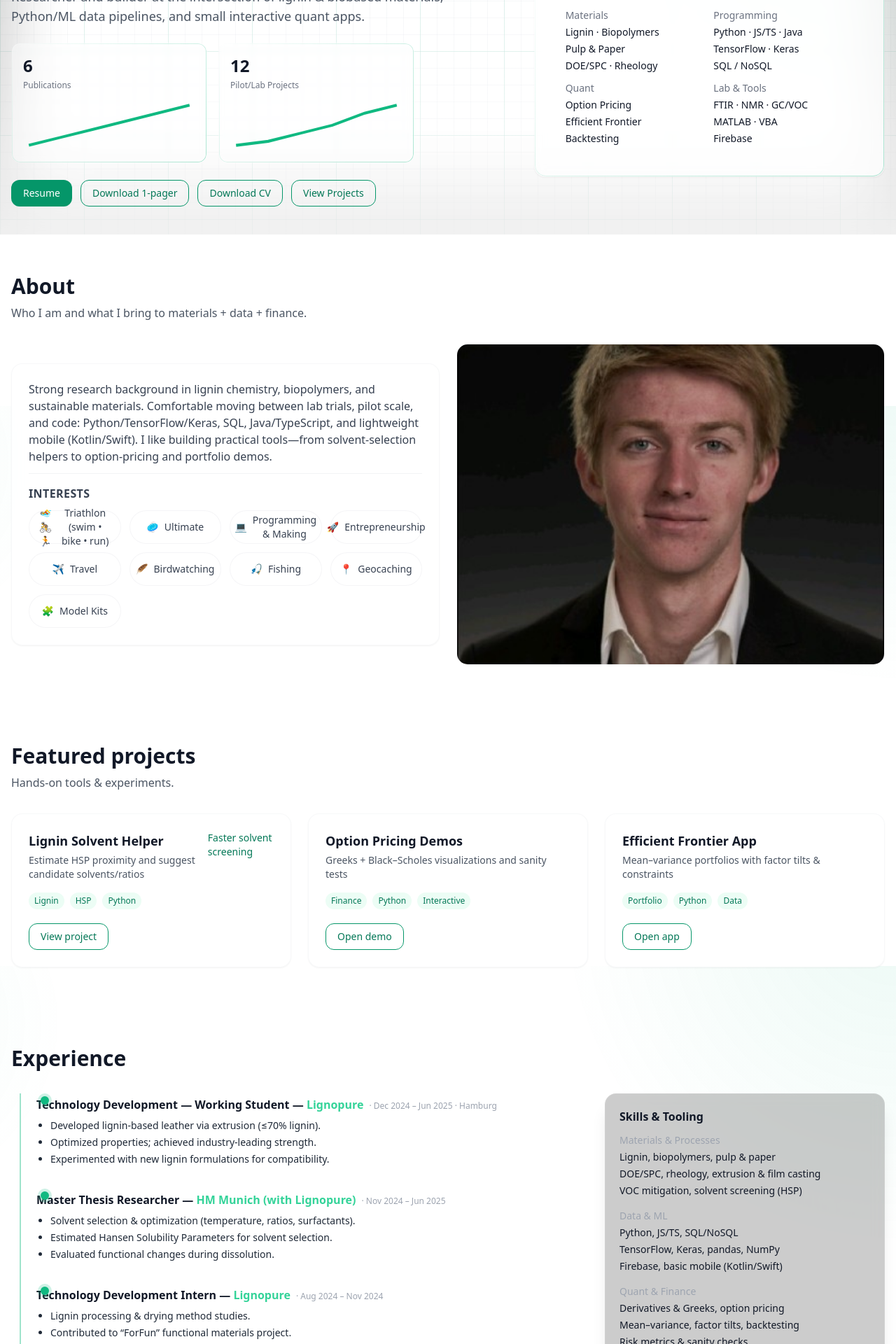
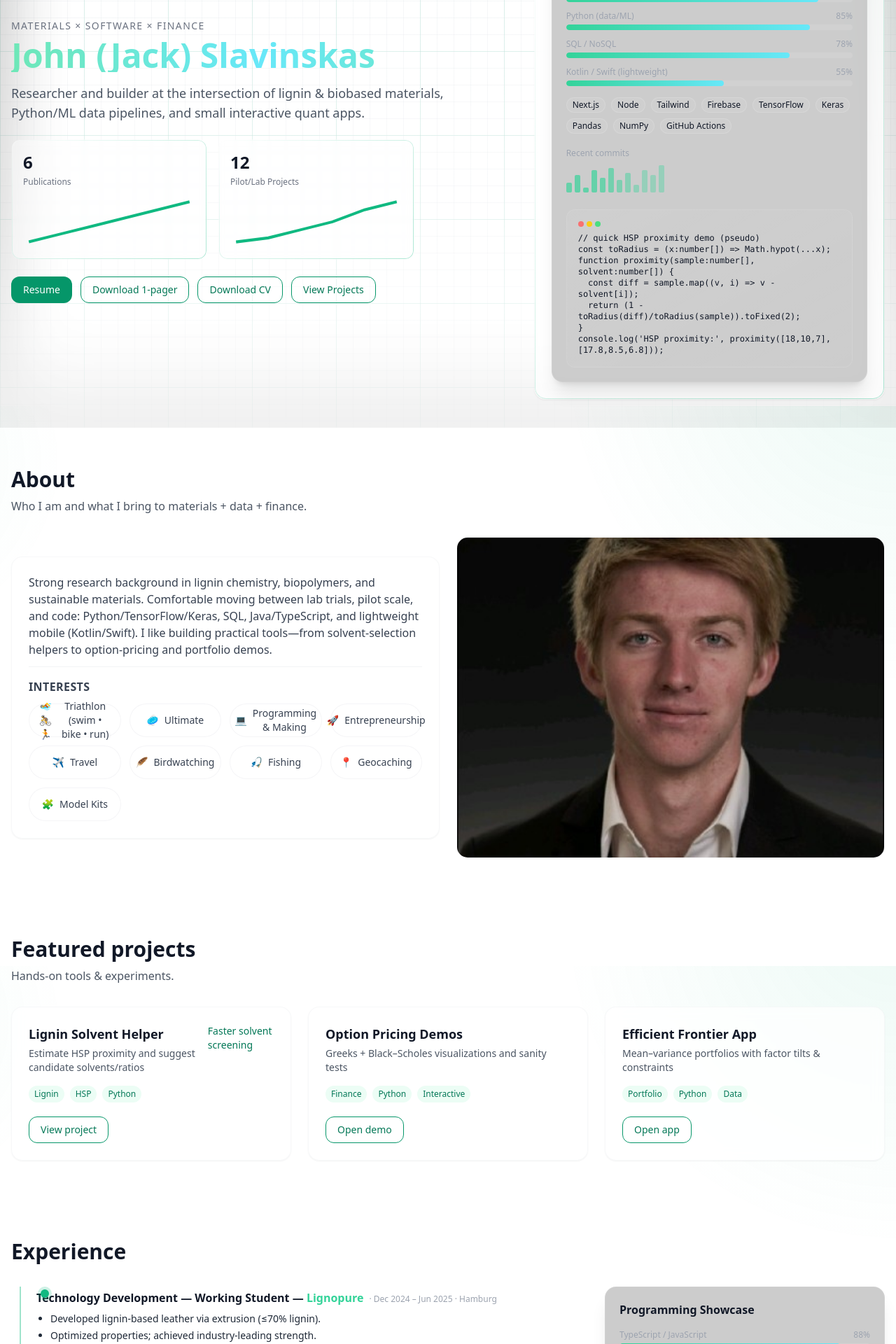
Before and after one commit to Tridude5/JohnSlavinskas, a Next.js app: page / in a window 1280 px wide. Shown: the part 220-2140 px from the top of the page at 70% size. Built offline with nearby package versions, Linux system fonts and the light colour scheme.

Commit message:
Update page.tsx

```diff
--- a/app/page.tsx
+++ b/app/page.tsx
@@ -57,43 +57,88 @@ function GreenTimeline({ items }: { items: TLItem[] }) {
   );
 }
 
-/* ---------------- Skills Sidebar ---------------- */
-function SkillsSidebar() {
+/* ---------------- Fancy programming sidebar ---------------- */
+function Bar({ label, pct }: { label: string; pct: number }) {
+  return (
+    <div>
+      <div className="flex items-baseline justify-between text-xs text-gray-400">
+        <span>{label}</span>
+        <span>{pct}%</span>
+      </div>
+      <div className="mt-1 h-2 w-full rounded-full bg-white/10 overflow-hidden">
+        <div
+          className="h-full rounded-full bg-gradient-to-r from-emerald-400 to-cyan-300"
+          style={{ width: `${pct}%` }}
+        />
+      </div>
+    </div>
+  );
+}
+
+function Badge({ children }: { children: React.ReactNode }) {
+  return (
+    <span className="inline-flex items-center rounded-full border border-white/15 bg-white/5 px-2 py-0.5 text-xs">
+      {children}
+    </span>
+  );
+}
+
+function ProgrammingShowcase() {
   return (
     <aside className="rounded-2xl border border-white/10 bg-black/20 backdrop-blur p-5 shadow-xl">
-      <h3 className="font-semibold">Skills & Tooling</h3>
-      <div className="mt-3 grid grid-cols-1 gap-4 text-sm">
-        <div>
-          <div className="text-gray-400">Materials & Processes</div>
-          <ul className="mt-1 space-y-1">
-            <li>Lignin, biopolymers, pulp & paper</li>
-            <li>DOE/SPC, rheology, extrusion & film casting</li>
-            <li>VOC mitigation, solvent screening (HSP)</li>
-          </ul>
+      <h3 className="font-semibold">Programming Showcase</h3>
+
+      {/* language bars */}
+      <div className="mt-4 space-y-3">
+        <Bar label="TypeScript / JavaScript" pct={88} />
+        <Bar label="Python (data/ML)" pct={85} />
+        <Bar label="SQL / NoSQL" pct={78} />
+        <Bar label="Kotlin / Swift (lightweight)" pct={55} />
+      </div>
+
+      {/* stack badges */}
+      <div className="mt-4 flex flex-wrap gap-2">
+        <Badge>Next.js</Badge>
+        <Badge>Node</Badge>
+        <Badge>Tailwind</Badge>
+        <Badge>Firebase</Badge>
+        <Badge>TensorFlow</Badge>
+        <Badge>Keras</Badge>
+        <Badge>Pandas</Badge>
+        <Badge>NumPy</Badge>
+        <Badge>GitHub Actions</Badge>
+      </div>
+
+      {/* mini activity sparkline (pure CSS) */}
+      <div className="mt-5">
+        <div className="text-xs text-gray-400 mb-2">Recent commits</div>
+        <div className="flex items-end gap-1 h-10">
+          {[4, 7, 2, 9, 6, 10, 5, 8, 3, 9, 7, 11].map((h, i) => (
+            <div
+              key={i}
+              className="w-2 rounded-sm bg-emerald-400/70 animate-pulse"
+              style={{ height: `${h * 0.22}rem`, animationDelay: `${i * 120}ms` }}
+            />
+          ))}
         </div>
-        <div>
-          <div className="text-gray-400">Data & ML</div>
-          <ul className="mt-1 space-y-1">
-            <li>Python, JS/TS, SQL/NoSQL</li>
-            <li>TensorFlow, Keras, pandas, NumPy</li>
-            <li>Firebase, basic mobile (Kotlin/Swift)</li>
-          </ul>
+      </div>
+
+      {/* tiny code card */}
+      <div className="mt-6 rounded-xl border border-white/10 bg-gradient-to-br from-white/5 to-transparent p-4 font-mono text-xs">
+        <div className="flex gap-1 mb-2">
+          <span className="size-2 rounded-full bg-red-400" />
+          <span className="size-2 rounded-full bg-yellow-400" />
+          <span className="size-2 rounded-full bg-green-400" />
         </div>
-        <div>
-          <div className="text-gray-400">Quant & Finance</div>
-          <ul className="mt-1 space-y-1">
-            <li>Derivatives & Greeks, option pricing</li>
-            <li>Mean–variance, factor tilts, backtesting</li>
-            <li>Risk metrics & sanity checks</li>
-          </ul>
-        </div>
-        <div>
-          <div className="text-gray-400">Lab & Instruments</div>
-          <ul className="mt-1 space-y-1">
-            <li>FTIR, NMR, GC/VOC</li>
-            <li>MATLAB, VBA, Git</li>
-          </ul>
-        </div>
+        <pre className="whitespace-pre-wrap">
+{`// quick HSP proximity demo (pseudo)
+const toRadius = (x:number[]) => Math.hypot(...x);
+function proximity(sample:number[], solvent:number[]) {
+  const diff = sample.map((v, i) => v - solvent[i]);
+  return (1 - toRadius(diff)/toRadius(sample)).toFixed(2);
+}
+console.log('HSP proximity:', proximity([18,10,7],[17.8,8.5,6.8]));`}
+        </pre>
       </div>
     </aside>
   );
@@ -340,46 +385,10 @@ export default function Page() {
             </div>
           </div>
 
-          {/* Right: subtle skills snapshot */}
+          {/* Right: programming showcase */}
           <div className="md:col-span-5">
             <div className="card card-gradient">
-              <div className="p-5">
-                <h3 className="font-semibold">Skills at a glance</h3>
-                <div className="mt-3 grid grid-cols-2 gap-3 text-sm">
-                  <div>
-                    <div className="text-gray-500">Materials</div>
-                    <ul className="mt-1 space-y-1">
-                      <li>Lignin · Biopolymers</li>
-                      <li>Pulp &amp; Paper</li>
-                      <li>DOE/SPC · Rheology</li>
-                    </ul>
-                  </div>
-                  <div>
-                    <div className="text-gray-500">Programming</div>
-                    <ul className="mt-1 space-y-1">
-                      <li>Python · JS/TS · Java</li>
-                      <li>TensorFlow · Keras</li>
-                      <li>SQL / NoSQL</li>
-                    </ul>
-                  </div>
-                  <div>
-                    <div className="text-gray-500">Quant</div>
-                    <ul className="mt-1 space-y-1">
-                      <li>Option Pricing</li>
-                      <li>Efficient Frontier</li>
-                      <li>Backtesting</li>
-                    </ul>
-                  </div>
-                  <div>
-                    <div className="text-gray-500">Lab &amp; Tools</div>
-                    <ul className="mt-1 space-y-1">
-                      <li>FTIR · NMR · GC/VOC</li>
-                      <li>MATLAB · VBA</li>
-                      <li>Firebase</li>
-                    </ul>
-                  </div>
-                </div>
-              </div>
+              <ProgrammingShowcase />
             </div>
           </div>
         </div>
@@ -467,7 +476,7 @@ export default function Page() {
             <GreenTimeline items={exp} />
           </div>
           <aside className="md:col-span-4">
-            <SkillsSidebar />
+            <ProgrammingShowcase />
           </aside>
         </div>
       </Section>
```
